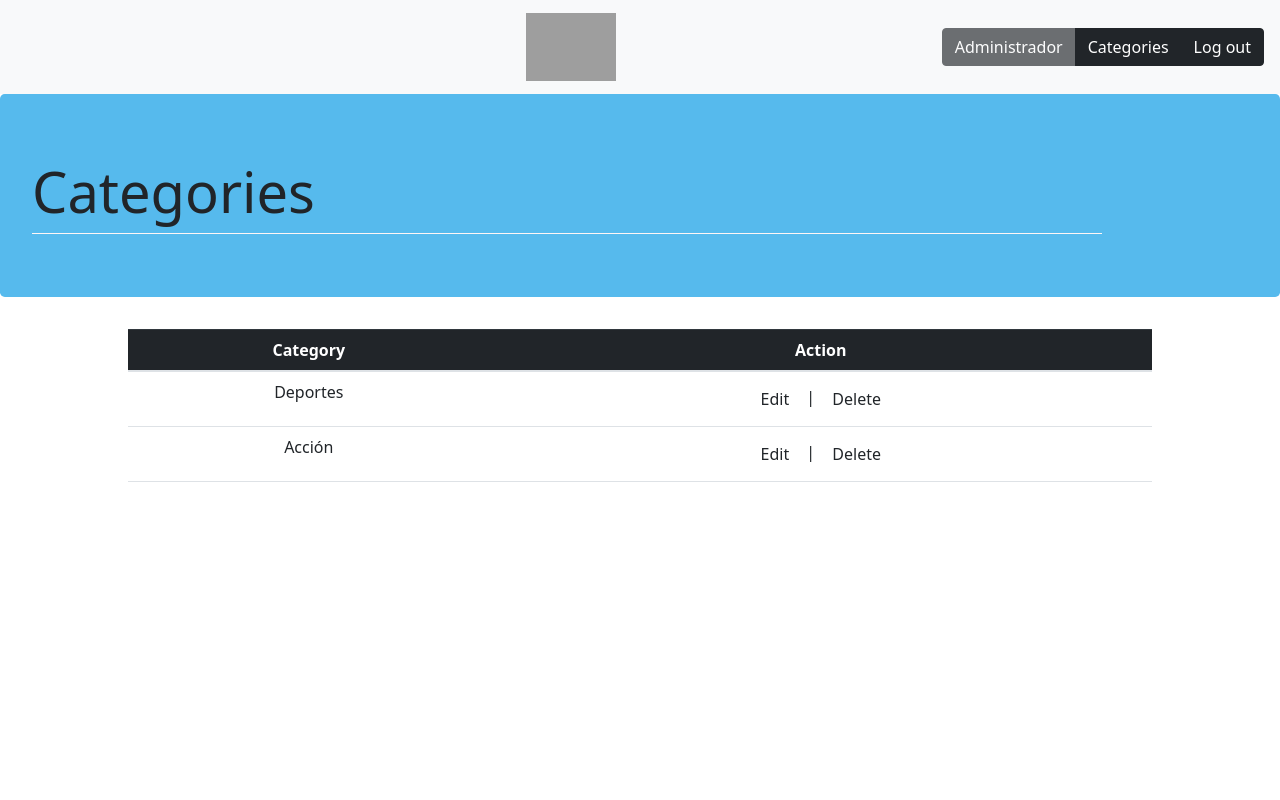
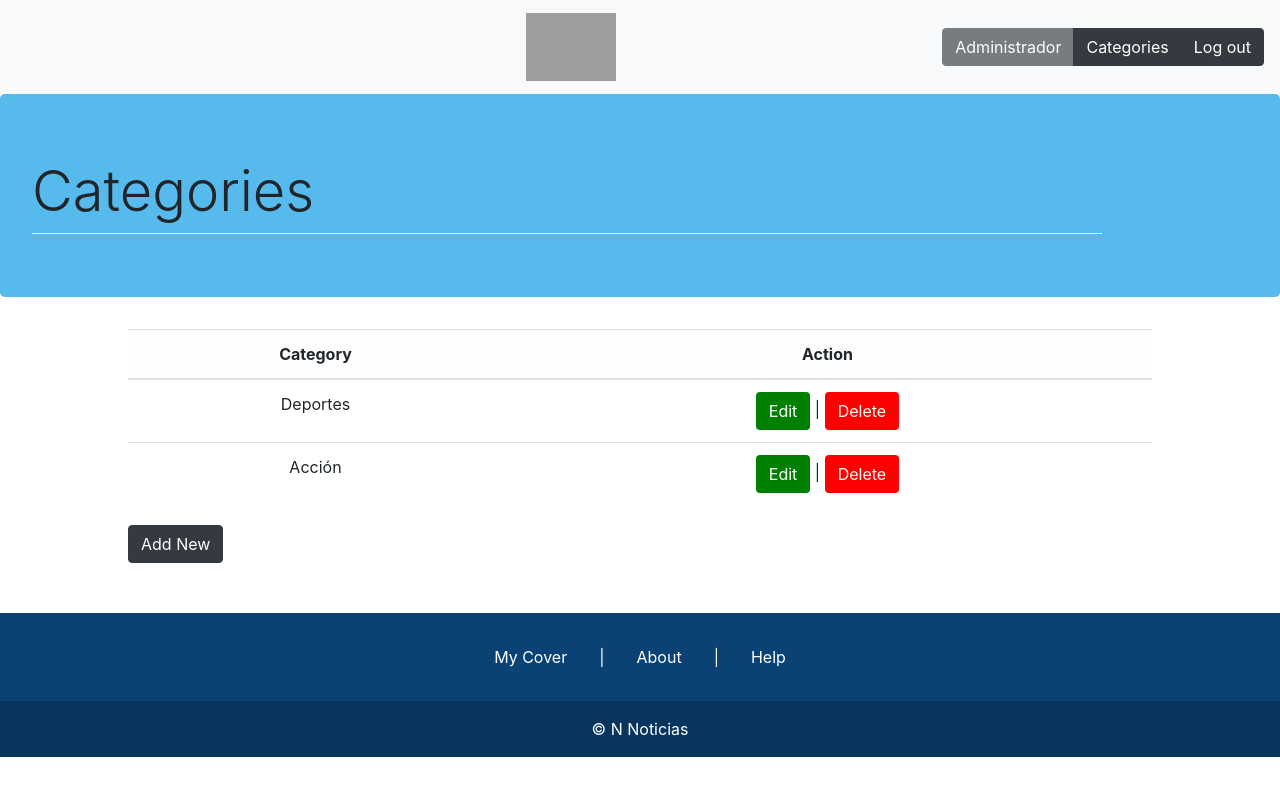
Before and after one commit to anibalcastro/Proyecto_1_ISW613, a PHP site: page /Administrador/categorias.php in a window 1280 px wide. Run offline with PHP 8.4, Linux system fonts and the light colour scheme; some libraries are stand-ins or nearby versions; grey boxes are pictures that could not be loaded.

Commit message:
add button

```diff
--- a/Administrador/categorias.php
+++ b/Administrador/categorias.php
@@ -7,7 +7,6 @@
   <meta name="viewport" content="width=device-width, initial-scale=1.0">
   <title>Categorias</title>
   <link href="//maxcdn.bootstrapcdn.com/bootstrap/4.0.0/css/bootstrap.min.css" rel="stylesheet" id="bootstrap-css">
-  <link href="https://cdn.jsdelivr.net/npm/bootstrap@5.1.3/dist/css/bootstrap.min.css" rel="stylesheet">
   <script src="//maxcdn.bootstrapcdn.com/bootstrap/4.0.0/js/bootstrap.min.js"></script>
   <script src="//cdnjs.cloudflare.com/ajax/libs/jquery/3.2.1/jquery.min.js"></script>
   <?php echo '<link href="categorias.css" type="text/css" rel="stylesheet" >'; ?>
@@ -33,11 +32,11 @@
 
   <div class="jumbotron">
     <h1 class="display-4">Categories</h1>
-      <div  class="linea_100"></div>
+    <div class="linea_100"></div>
   </div>
 
   <table class="table">
-  <thead class="table-dark">
+    <thead class="table-light">
       <tr>
         <th>Category</th>
         <th>Action</th>
@@ -46,9 +45,9 @@
     <tbody>
       <tr>
         <td>Deportes</td>
-        <td> <button type="button" class="btn btn-default" aria-label="Left Align">
+        <td> <button id="edit" type="button" class="btn btn-default" aria-label="Left Align">
             <span class="glyphicon glyphicon-pencil-align-left" aria-hidden="true"></span>Edit
-          </button> | <button type="button" class="btn btn-default" aria-label="Left Align">
+          </button> | <button id="delete" type="button" class="btn btn-default" aria-label="Left Align">
             <span class="glyphicon glyphicon-trash-align-left" aria-hidden="true"></span>Delete
           </button>
         </td>
@@ -56,15 +55,48 @@
 
       <tr>
         <td>Acción</td>
-        <td> <button type="button" class="btn btn-default" aria-label="Left Align">
+        <td> <button id="edit" type="button" class="btn btn-default" aria-label="Left Align">
             <span class="glyphicon glyphicon-pencil-align-left" aria-hidden="true"></span>Edit
-          </button> | <button type="button" class="btn btn-default" aria-label="Left Align">
+          </button> | <button id="delete" type="button" class="btn btn-default" aria-label="Left Align">
             <span class="glyphicon glyphicon-trash-align-left" aria-hidden="true"></span>Delete
           </button>
         </td>
       </tr>
     </tbody>
   </table>
+
+  <div class="btnAdd">
+  <button type="button" class="btn btn-dark">Add New</button>
+  </div>
+
+
+  <!-- Footer -->
+  <footer class="text-center text-white" style="background-color: #0a4275;">
+    <!-- Grid container -->
+    <div class="container p-4 pb-0">
+      <!-- Section: CTA -->
+    <section class="submenu">
+      <nav class="nav">
+        <a id="item" class="nav-link active" href="#">My Cover</a>
+        <a id="item" class="nav-link disabled" href="#">|</a>
+        <a id="item" class="nav-link" href="#">About</a>
+        <a id="item" class="nav-link disabled" href="#">|</a>
+        <a id="item" class="nav-link" href="#">Help</a>
+      </nav>
+    </section>
+    <!-- Section: CTA -->
+    </div>
+    <!-- Grid container -->
+
+    <!-- Copyright -->
+    <div class="text-center p-3" style="background-color: rgba(0, 0, 0, 0.2);">
+      ©
+      <a class="text-white" href="https://mdbootstrap.com/">N Noticias</a>
+    </div>
+    <!-- Copyright -->
+  </footer>
+  <!-- Footer -->
+  </section>
 </body>
 
 </html>
```
Also changed, not shown: Registro/registro.css (line endings or trailing spaces). Lines whose indentation alone changed are shown as unchanged.
